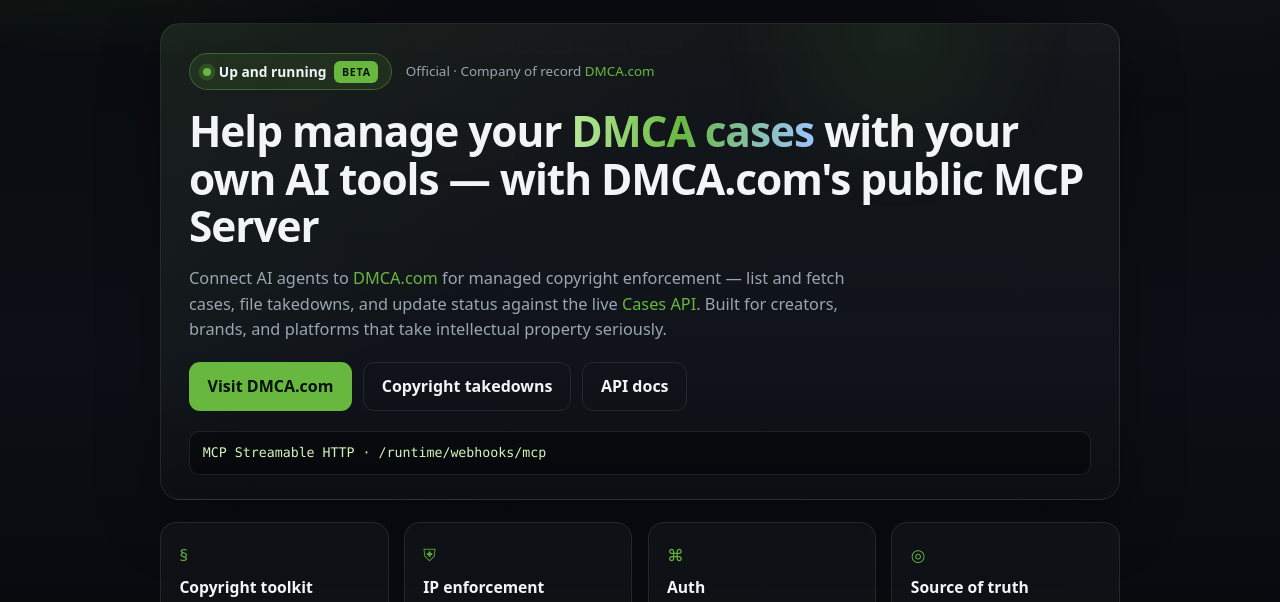
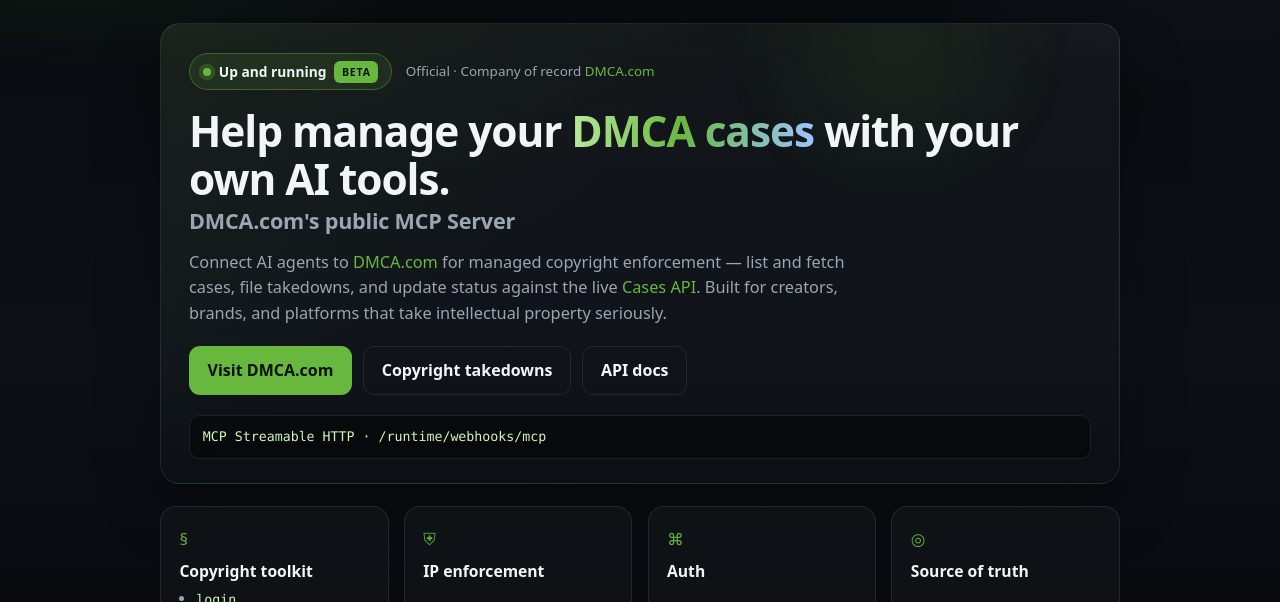
Before and after one commit to NetroDev/dmca-cases-public-mcp, a plain HTML site: page azure/DmcaCasesMcp.Functions/wwwroot/index.html in a window 1280 px wide. Shown: the part 125-727 px from the top of the page. Drawn offline with Linux system fonts and the light colour scheme.

Commit message:
Update cover headline for DMCA cases + public MCP Server

```diff
--- a/azure/DmcaCasesMcp.Functions/wwwroot/index.html
+++ b/azure/DmcaCasesMcp.Functions/wwwroot/index.html
@@ -202,6 +202,7 @@
     }
     .status-copy { color: var(--muted); font-size: 0.84rem; }
 
+    h1 .h1-sub { display:block; margin-top:0.45rem; font-size:clamp(1.05rem,2.2vw,1.35rem); font-weight:600; letter-spacing:-0.01em; color:var(--muted); }
     h1 {
       font-size: clamp(1.75rem, 4vw, 2.65rem);
       line-height: 1.12; margin: 0; letter-spacing: -0.025em;
@@ -334,7 +335,7 @@
             <span class="status-copy">Official · Company of record <a href="https://www.dmca.com/">DMCA.com</a></span>
           </div>
 
-          <h1 id="hero-title">Help manage your <span class="em">DMCA cases</span> with your own AI tools — with DMCA.com's public MCP Server</h1>
+          <h1 id="hero-title">Help manage your <span class="em">DMCA cases</span> with your own AI tools.<br /><span class="h1-sub">DMCA.com&#39;s public MCP Server</span></h1>
           <p class="lede">
             Connect AI agents to <a href="https://www.dmca.com/">DMCA.com</a> for managed copyright
             enforcement — list and fetch cases, file takedowns, and update status against the live
```
